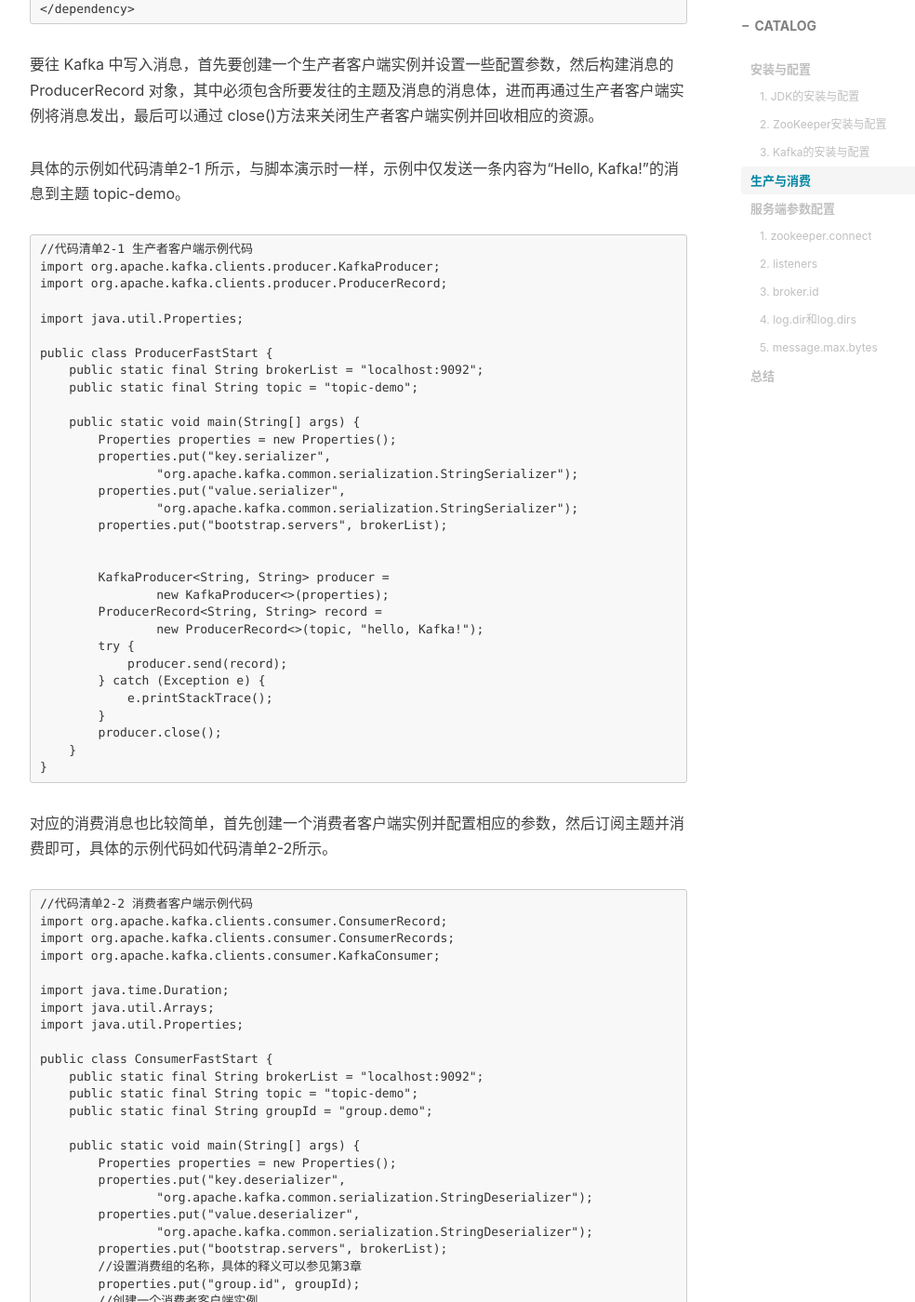
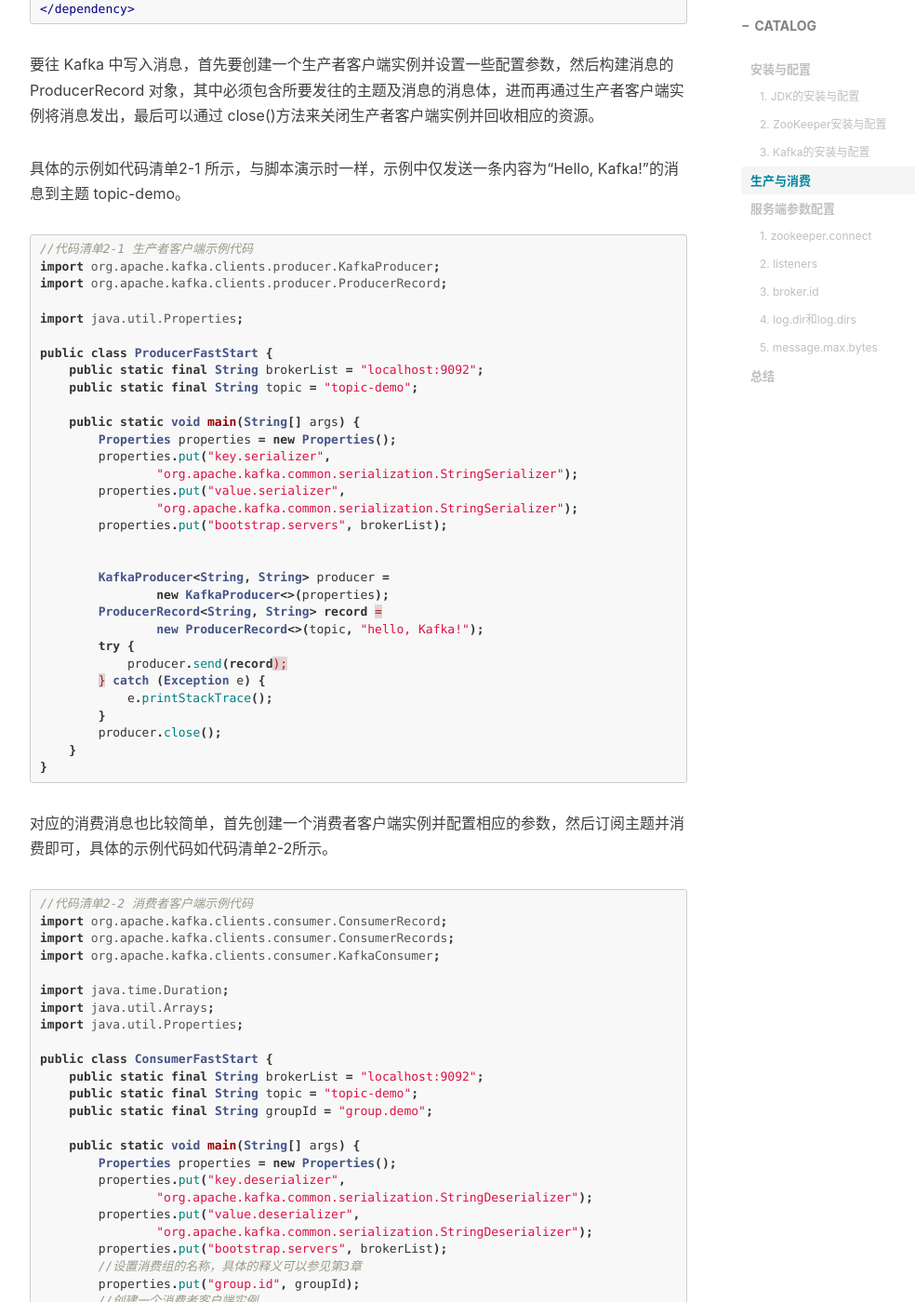
Before and after one commit to honorjoey/honorjoey.github.io, a Jekyll site: the page built from _posts/2020-07-10-Kafka(二)-Kafka入门.md, in a window 1280 px wide and 1400 px high, scrolled down 7187 px. Shown: the whole window at 93% size, without its empty margins (233-1217 px from the left). Built offline with Jekyll 4.4.1, drawn with Linux system fonts in a browser that asks for light colours; nearby versions of some CDN libraries; comment, search, counter and statistics services are not loaded; some of the changed text lies outside the part shown.

Commit message:
update blog

````diff
--- a/_posts/2020-07-10-Kafka(一)-Kafka入门.md
+++ b/_posts/2020-07-10-Kafka(二)-Kafka入门.md
@@ -15,7 +15,7 @@ tags:
 ### 安装与配置
 本节详细介绍 Kafka 运行环境的搭建，为了节省篇幅，本节的内容以 Linux CentOS 作为安装演示的操作系统，其他 Linux 系列的操作系统也可以参考本节的内容。具体的操作系统的信息如下：
 
-```
+```sh
 [root@node1 ~]# uname -a
 Linux node1 2.6.32-504.23.4.el6.x86_64 #1 SMP Tue Jun 9 20:57:37 UTC 2015 x86_64 x86_64 x86_64 GNU/Linux
 [root@node1 ~]# cat /etc/issue
@@ -34,7 +34,7 @@ Kernel \r on an \m
 其次将/opt 目录下的安装包解压，相关信息如下：
 
 
-```
+```sh
 [root@node1 opt]# ll jdk-8u181-linux-x64.tar.gz
 -rw-r--r-- 1 root root 185646832 Aug 31 14:48 jdk-8u181-linux-x64.tar.gz
 [root@node1 opt]# tar zxvf jdk-8u181-linux-x64.tar.gz
@@ -59,7 +59,7 @@ export CLASSPATH=./://$JAVA_HOME/lib:$JRE_HOME/lib
 再执行 source /etc/profile 命令使配置生效，最后可以通过 java –version命令验证 JDK 是否已经安装配置成功。如果安装配置成功，则会正确显示出 JDK 的版本信息，参考如下：
 
 
-```
+```sh
 [root@node1 ~]# java -version
 java version "1.8.0_181"
 Java(TM) SE Runtime Environment (build 1.8.0_181-b13)
@@ -78,7 +78,7 @@ ZooKeeper 是一个开源的分布式协调服务，是 Google Chubby的一个
 安装 ZooKeeper 的第一步也是下载相应的安装包，安装包可以从官网中获得，示例中使用的安装包是 zookeeper-3.4.12.tar.gz，同样将其复制到/opt 目录下，然后解压缩，参考如下：
 
 
-```
+```sh
 [root@node1 opt]# ll zookeeper-3.4.12.tar.gz
 -rw-r--r-- 1 root root 36667596 Aug 31 15:55 zookeeper-3.4.12.tar.gz
 [root@node1 opt]# tar zxvf zookeeper-3.4.12.tar.gz
@@ -91,7 +91,7 @@ ZooKeeper 是一个开源的分布式协调服务，是 Google Chubby的一个
 第二步，向/etc/profile 配置文件中添加如下内容，并执行 source /etc/profile 命令使配置生效：
 
 
-```
+```sh
 export ZOOKEEPER_HOME=/opt/zookeeper-3.4.12
 export PATH=$PATH:$ZOOKEEPER_HOME/bin
 ```
@@ -99,7 +99,7 @@ export PATH=$PATH:$ZOOKEEPER_HOME/bin
 第三步，修改 ZooKeeper 的配置文件。首先进入$ZOOKEEPER_HOME/conf目录，并将zoo_sample.cfg 文件修改为 zoo.cfg：
 
 
-```
+```sh
 [root@node1 zookeeper-3.4.12]# cd conf
 [root@node1 conf]# cp zoo_sample.cfg zoo.cfg
 ```
@@ -107,7 +107,7 @@ export PATH=$PATH:$ZOOKEEPER_HOME/bin
 然后修改 zoo.cfg 配置文件，zoo.cfg 文件的内容参考如下：
 
 
-```
+```sh
 # ZooKeeper服务器心跳时间，单位为ms
 tickTime=2000
 # 允许follower连接并同步到leader的初始化连接时间，以tickTime的倍数来表示
@@ -126,7 +126,7 @@ clientPort=2181
 默认情况下，Linux 系统中没有/tmp/zookeeper/data 和/tmp/zookeeper/log 这两个目录，所以接下来还要创建这两个目录：
 
 
-```
+```sh
 [root@node1 conf]# mkdir -p /tmp/zookeeper/data
 [root@node1 conf]# mkdir -p /tmp/zookeeper/log
 ```
@@ -136,7 +136,7 @@ clientPort=2181
 第五步，启动 Zookeeper 服务，详情如下：
 
 
-```
+```sh
 [root@node1 conf]# zkServer.sh start
 JMX enabled by default
 Using config: /opt/zookeeper-3.4.6/bin/../conf/zoo.cfg
@@ -146,7 +146,7 @@ Starting zookeeper ... STARTED
 可以通过 zkServer.sh status 命令查看 Zookeeper 服务状态，示例如下：
 
 
-```
+```sh
 [root@node1 ]# zkServer.sh status
 JMX enabled by default
 Using config: /opt/zookeeper-3.4.12/bin/../conf/zoo.cfg
@@ -156,7 +156,7 @@ Mode: Standalone
 以上是关于 ZooKeeper 单机模式的安装与配置，一般在生产环境中使用的都是集群模式，集群模式的配置也比较简单，相比单机模式而言只需要修改一些配置即可。下面以3台机器为例来配置一个 ZooKeeper 集群。首先在这3台机器的 /etc/hosts 文件中添加3台集群的IP地址与机器域名的映射，示例如下（3个IP地址分别对应3台机器）：
 
 
-```
+```sh
 192.168.0.2 node1
 192.168.0.3 node2
 192.168.0.4 node3
@@ -165,7 +165,7 @@ Mode: Standalone
 然后在这3台机器的 zoo.cfg 文件中添加以下配置：
 
 
-```
+```sh
 server.0=192.168.0.2:2888:3888
 server.1=192.168.0.3:2888:3888
 server.2=192.168.0.4:2888:3888
@@ -178,7 +178,7 @@ server.2=192.168.0.4:2888:3888
 在安装完 JDK 和 ZooKeeper 之后，就可以执行 Kafka broker 的安装了，首先也是从官网中下载安装包，示例中选用的安装包是 kafka_2.11-2.0.0.tgz，将其复制至/opt 目录下并进行解压缩，示例如下：
 
 
-```
+```sh
 [root@node1 opt]# ll kafka_2.11-2.0.0.tgz
 -rw-r--r-- 1 root root 55751827 Jul 31 10:45 kafka_2.11-2.0.0.tgz
 [root@node1 opt]# tar zxvf kafka_2.11-2.0.0.tgz
@@ -191,7 +191,7 @@ server.2=192.168.0.4:2888:3888
 接下来需要修改 broker 的配置文件 $KAFKA_HOME/conf/server.properties。主要关注以下几个配置参数即可：
 
 
-```
+```sh
 # broker的编号，如果集群中有多个broker，则每个broker的编号需要设置的不同
 broker.id=0
 # broker对外提供的服务入口地址
@@ -207,14 +207,14 @@ zookeeper.connect=localhost:2181/kafka
 启动 Kafka 服务的方式比较简单，在$KAFKA_HOME 目录下执行下面的命令即可：
 
 
-```
+```sh
 bin/kafka-server-start.sh config/server.properties
 ```
 
 如果要在后台运行 Kafka 服务，那么可以在启动命令中加入 -daemon 参数或&字符，示例如下：
 
 
-```
+```sh
 bin/kafka-server-start.sh –daemon config/server.properties
 # 或者
 bin/kafka-server-start.sh config/server.properties &
@@ -223,7 +223,7 @@ bin/kafka-server-start.sh config/server.properties &
 可以通过 jps 命令查看 Kafka 服务进程是否已经启动，示例如下：
 
 
-```
+```sh
 [root@node1 kafka_2.11-2.0.0]# jps -l
 23152 sun.tools.jps.Jps
 16052 org.apache.zookeeper.server.quorum.QuorumPeerMain
@@ -239,7 +239,7 @@ jps 命令只是用来确认 Kafka 服务的进程已经正常启动。它是否
 Kafka 提供了许多实用的脚本工具，存放在 $KAFKA_HOME 的 bin 目录下，其中与主题有关的就是 kafka-topics.sh 脚本，下面我们用它演示创建一个分区数为4、副本因子为3的主题 topic-demo，示例如下（Kafka集群模式下，broker数为3）：
 
 
-```
+```sh
 [root@node1 kafka_2.11-2.0.0]# bin/kafka-topics.sh --zookeeper localhost: 2181/kafka --create --topic topic-demo --replication-factor 3 --partitions 4
 
 Created topic "topic-demo".
@@ -250,7 +250,7 @@ Created topic "topic-demo".
 还可以通过 --describe 展示主题的更多具体信息，示例如下：
 
 
-```
+```sh
 [root@node1 kafka_2.11-2.0.0]# bin/kafka-topics.sh --zookeeper localhost: 2181/kafka --describe --topic topic-demo
 
 Topic:topic-demo	PartitionCount:4	ReplicationFactor:3	Configs:
@@ -263,7 +263,7 @@ Topic:topic-demo	PartitionCount:4	ReplicationFactor:3	Configs:
 创建主题 topic-demo 之后我们再来检测一下 Kafka 集群是否可以正常地发送和消费消息。$KAFKA_HOME/bin 目录下还提供了两个脚本 kafka-console-producer.sh 和 kafka-console- consumer.sh，通过控制台收发消息。首先我们打开一个 shell 终端，通过 kafka-console-consumer.sh 脚本来订阅主题 topic-demo，示例如下：
 
 
-```
+```sh
 [root@node1 kafka_2.11-2.0.0]# bin/kafka-console-consumer.sh --bootstrap-server localhost:9092 --topic topic-demo
 ```
 
@@ -272,7 +272,7 @@ Topic:topic-demo	PartitionCount:4	ReplicationFactor:3	Configs:
 我们再打开一个 shell 终端，然后使用 kafka-console-producer.sh 脚本发送一条消息“Hello, Kafka!”至主题 topic-demo，示例如下：
 
 
-```
+```sh
 [root@node1 kafka_2.11-2.0.0]# bin/kafka-console-producer.sh --broker-list localhost:9092 --topic topic-demo
 >Hello, Kafka!
 >
@@ -281,7 +281,7 @@ Topic:topic-demo	PartitionCount:4	ReplicationFactor:3	Configs:
 其中 --broker-list 指定了连接的 Kafka 集群地址，--topic 指定了发送消息时的主题。示例中的第二行是通过人工键入的方式输入的，按下回车键后会跳到第三行，即“>”字符处。此时原先执行 kafka-console-consumer.sh 脚本的 shell 终端中出现了刚刚输入的消息“Hello, Kafka!”，示例如下：
 
 
-```
+```sh
 [root@node1 kafka_2.11-2.0.0]# bin/kafka-console-consumer.sh --bootstrap-server localhost:9092 --topic topic-demo
 Hello, Kafka!
 ```
@@ -289,7 +289,7 @@ Hello, Kafka!
 读者也可以通过输入一些其他自定义的消息来熟悉消息的收发及这两个脚本的用法。不过这两个脚本一般用来做一些测试类的工作，在实际应用中，不会只是简单地使用这两个脚本来做复杂的与业务逻辑相关的消息生产与消费的工作，具体的工作还需要通过编程的手段来实施。下面就以 Kafka 自身提供的 Java 客户端来演示消息的收发，与 Kafka 的 Java 客户端相关的 Maven 依赖如下：
 
 
-```
+```xml
 <dependency>
     <groupId>org.apache.kafka</groupId>
     <artifactId>kafka-clients</artifactId>
@@ -302,7 +302,7 @@ Hello, Kafka!
 具体的示例如代码清单2-1 所示，与脚本演示时一样，示例中仅发送一条内容为“Hello, Kafka!”的消息到主题 topic-demo。
 
 
-```
+```java
 //代码清单2-1 生产者客户端示例代码
 import org.apache.kafka.clients.producer.KafkaProducer;
 import org.apache.kafka.clients.producer.ProducerRecord;
@@ -339,7 +339,7 @@ public class ProducerFastStart {
 对应的消费消息也比较简单，首先创建一个消费者客户端实例并配置相应的参数，然后订阅主题并消费即可，具体的示例代码如代码清单2-2所示。
 
 
-```
+```java
 //代码清单2-2 消费者客户端示例代码
 import org.apache.kafka.clients.consumer.ConsumerRecord;
 import org.apache.kafka.clients.consumer.ConsumerRecords;
````
Also changed, not shown: _posts/2020-07-10-Kafka(一)-初始Kafka.md (renamed from _posts/2020-07-10-Kafka(二)-初始Kafka.md).
